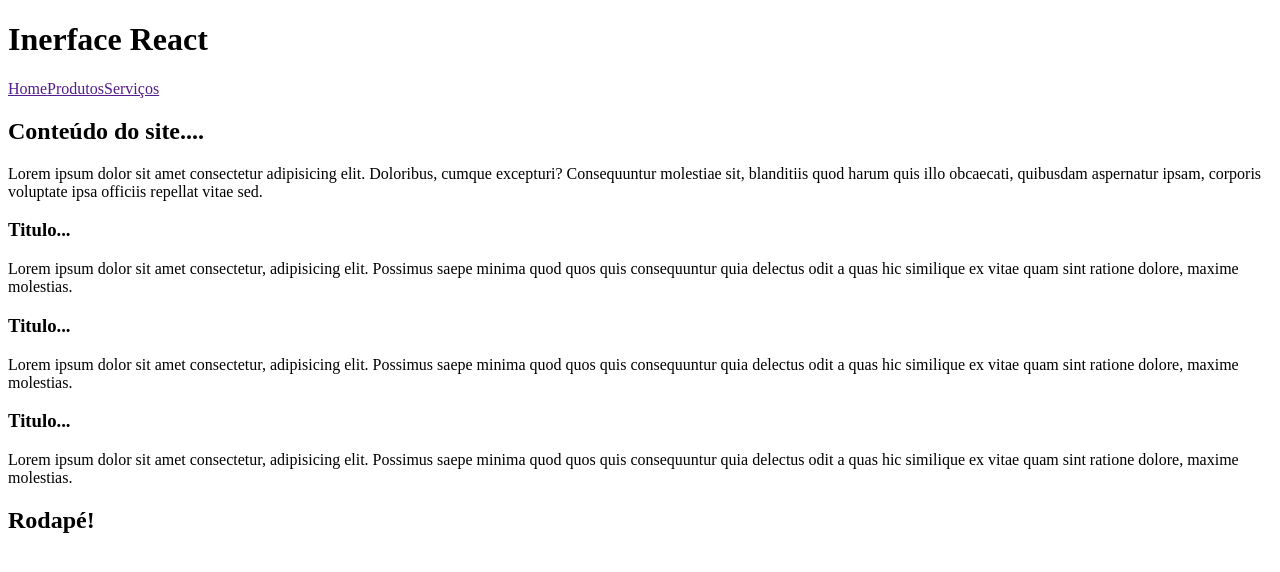
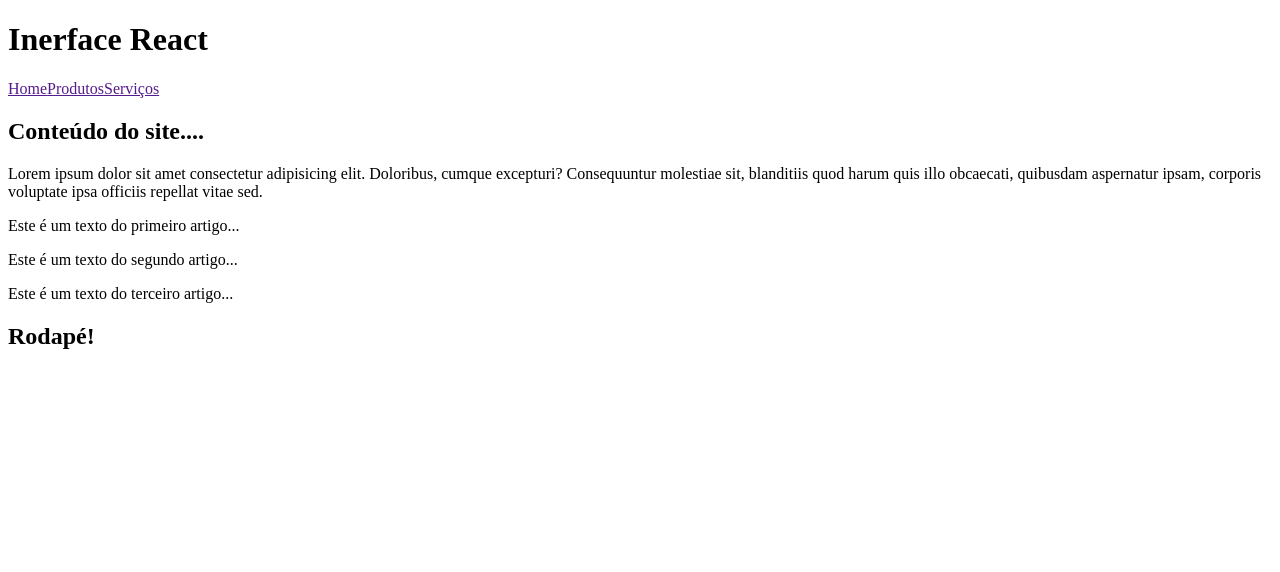
Before and after one commit to PallomaHortencio/meu-app, a React (Create React App) app: page / in a window 1280 px wide. Shown: the top 572 px of the page. Built offline with nearby package versions, Linux system fonts and the light colour scheme.

Commit message:
Anotações sobre o React

```diff
--- a/src/components/Artigo.jsx
+++ b/src/components/Artigo.jsx
@@ -1,12 +1,7 @@
-const Artigo = () => {
+const Artigo = (props) => {
   return (
     <article>
-      <h3>Titulo...</h3>
-      <p>
-        Lorem ipsum dolor sit amet consectetur, adipisicing elit. Possimus saepe
-        minima quod quos quis consequuntur quia delectus odit a quas hic
-        similique ex vitae quam sint ratione dolore, maxime molestias.
-      </p>
+      <p>{props.children}</p>
     </article>
   );
 };
--- a/src/components/layout/Conteudo.jsx
+++ b/src/components/layout/Conteudo.jsx
@@ -14,9 +14,9 @@ const Conteudo = () => {
             ipsa officiis repellat vitae sed.
           </p>
 
-          <Artigo />
-          <Artigo />
-          <Artigo />
+          <Artigo>Este é um texto do primeiro artigo... </Artigo>
+          <Artigo>Este é um texto do segundo artigo... </Artigo>
+          <Artigo>Este é um texto do terceiro artigo... </Artigo>
         </section>
       </main>
     </>
```
Also changed, not shown: 1 other file (tests, documents, lock files or other folders).
